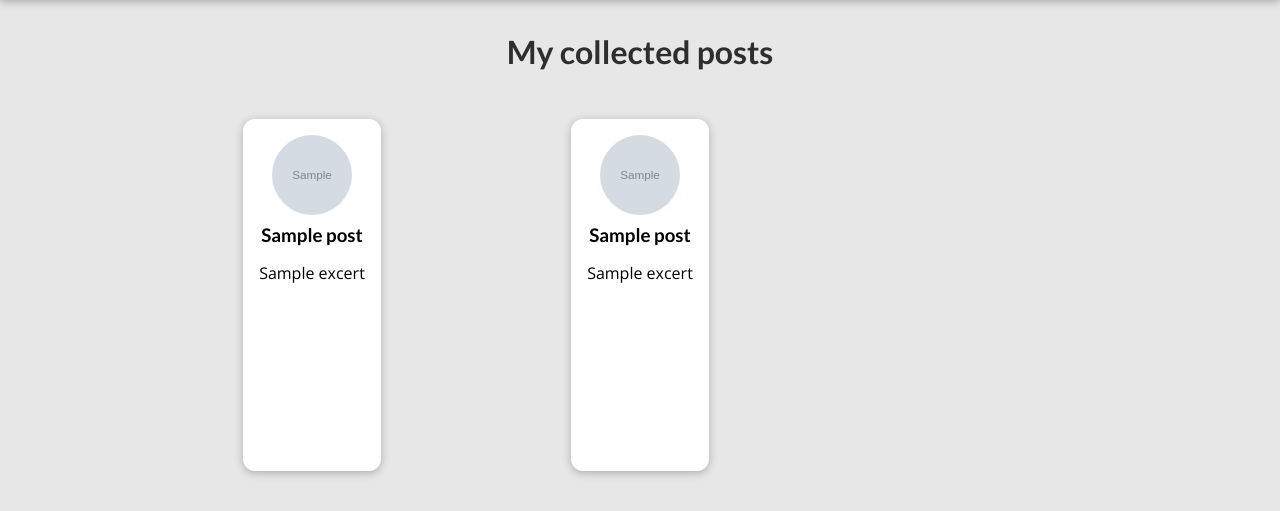
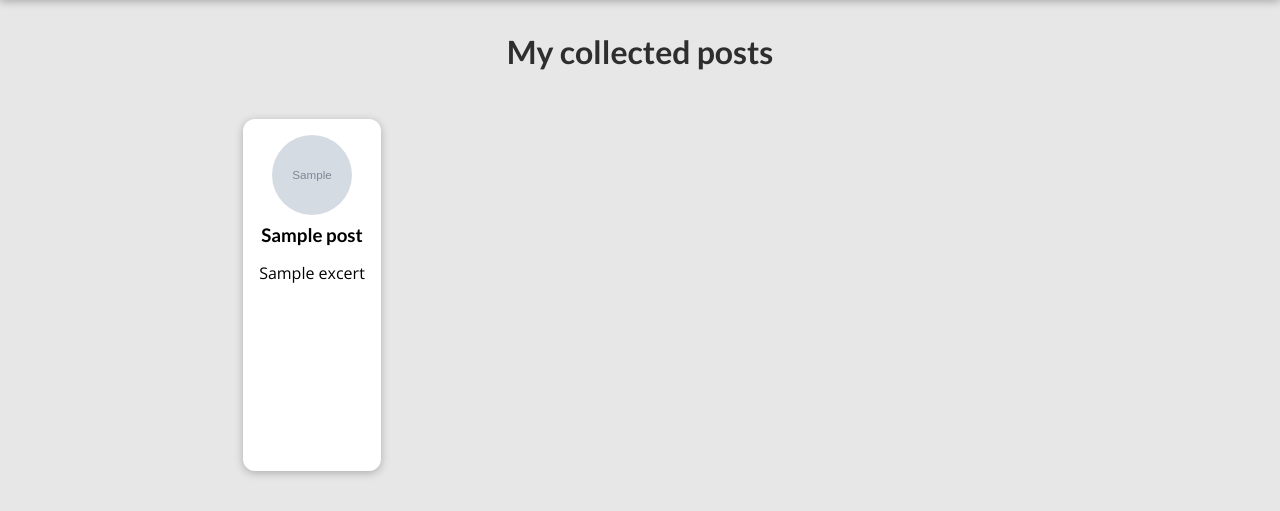
Before and after one commit to biancavlz/MySite, a Django app: template my_site/blog/templates/blog/all-posts.html in a window 1280 px wide. Shown: the part 80-591 px from the top of the page. Run offline with Django 5.2, Linux system fonts and the light colour scheme; the template is opened without the code that fills it: most values are stand-ins (such as "Sample title", 1, 10 or a date in 2020); grey boxes marked "Sample" are stand-in pictures.

Commit message:
adds dummy data to the post page

```diff
--- a/my_site/blog/templates/blog/all-posts.html
+++ b/my_site/blog/templates/blog/all-posts.html
@@ -5,7 +5,7 @@ rel="stylesheet" href="{% static "blog/all-posts.css" %}" /> <link rel="styleshe
     <h2>My collected posts</h2>
 
     <ul>
-        {% include "blog/includes/post.html" %} {% include "blog/includes/post.html" %}
+        {% for post in all_posts %} {% include "blog/includes/post.html" %} {% endfor %}
     </ul>
 </section>
 {% endblock %}
--- a/my_site/blog/views.py
+++ b/my_site/blog/views.py
@@ -81,7 +81,7 @@ def starting_page(request):
   return render(request, "blog/index.html", { "posts": latest_posts })
 
 def posts(request):
-  return render(request, "blog/all-posts.html")
+  return render(request, "blog/all-posts.html", { "all_posts": all_posts })
 
 def post_details(request, slug):
   return render(request, "blog/post-detail.html")
```
